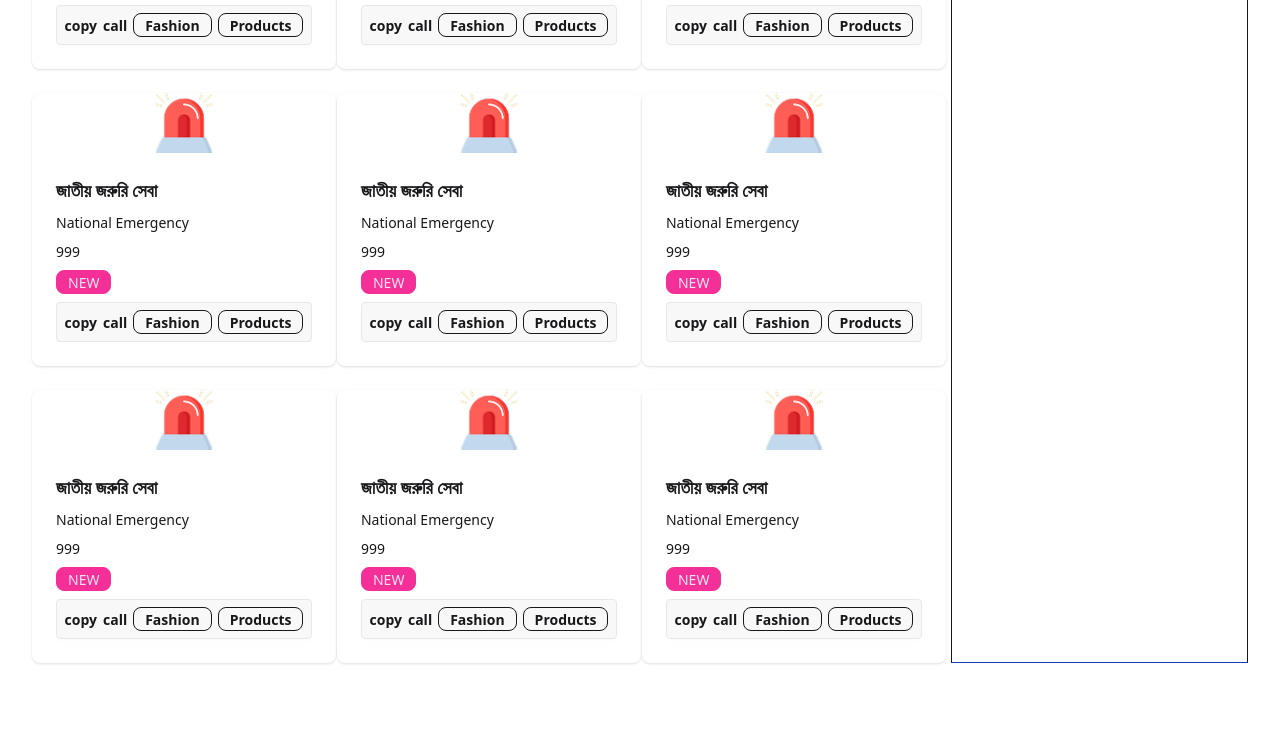
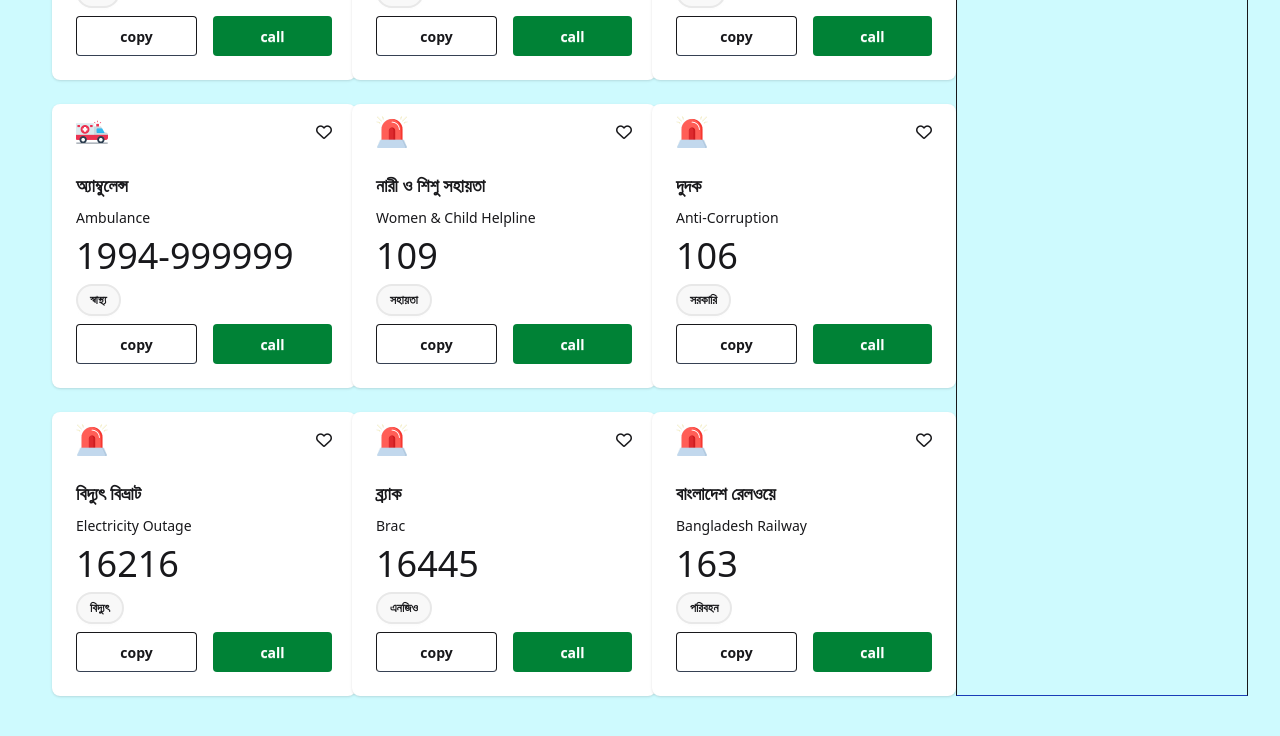
Before and after one commit to tishadey45/emergency-hotline, a website: page index.html in a window 1280 px wide. Shown: the part 608-1344 px from the top of the page. Before the commit the page ends 1311 px from the top, so only its background shows below. Drawn offline with nearby package versions, Linux system fonts and the light colour scheme.

Commit message:
:tada: card section updated

```diff
--- a/index.html
+++ b/index.html
@@ -7,6 +7,8 @@
     <title>Document</title>
     <link href="https://cdn.jsdelivr.net/npm/daisyui@5" rel="stylesheet" type="text/css" />
     <script src="https://cdn.jsdelivr.net/npm/@tailwindcss/browser@4"></script>
+
+    <script src="https://kit.fontawesome.com/08085f3e4c.js" crossorigin="anonymous"></script>
 </head>
 
 <body>
@@ -62,14 +64,15 @@
     <!-- hero section end -->
 
     <!-- main section start -->
-    <main>
+    <main class="bg-cyan-100">
         <section class="max-w-[95%] mx-auto py-10">
-            <div class="flex gap-7 ">
+            <div class="flex gap-7 pl-5">
                 <div class="w-3/4 grid grid-cols-3 gap-6 ">
 
                     <div class="card bg-base-100 w-76 shadow-sm">
-                        <figure>
-                            <img class="w-15" src="./assets/emergency.png" alt="">
+                        <figure class="flex justify-between items-center px-6 pt-3">
+                            <img class="w-8" src="./assets/emergency.png" alt="">
+                            <i class="fa-regular fa-heart"></i>
                         </figure>
                         <div class="card-body">
                             <h2 class="card-title">
@@ -77,194 +80,211 @@
 
                             </h2>
                             <p>National Emergency</p>
-                            <h2>999</h2>
-                            <div class="badge badge-secondary">NEW</div>
-                            <div class="btn">
-                                <button class="">copy</button>
-                                <button>call</button>
-                                <div class="badge badge-outline">Fashion</div>
-                                <div class="badge badge-outline">Products</div>
+                            <h2 class="text-4xl">999</h2>
+                            <div>
+                                <button
+                                    class="btn btn-sm px-3 py-1 rounded-3xl text-shadow-fuchsia-200 border-2">All</button>
+                            </div>
+                            <div class="flex gap-4">
+
+                                <button class="btn  btn-outline flex-1 border-b-gray-700 ">copy</button>
+                                <button class="btn btn-outline border-none text-white bg-green-700 flex-1">call</button>
+                            </div>
+
+                        </div>
+                    </div>
+
+                    <div class="card bg-base-100 w-76 shadow-sm">
+                        <figure class="flex justify-between items-center px-6 pt-3">
+                            <img class="w-8" src="./assets/police.png" alt="">
+                            <i class="fa-regular fa-heart"></i>
+                        </figure>
+                        <div class="card-body">
+                            <h2 class="card-title">
+                                পুলিশ
+
+                            </h2>
+                            <p>Police</p>
+                            <h2 class="text-4xl">999</h2>
+                            <div>
+                                <button
+                                    class="btn btn-sm px-3 py-1 rounded-3xl text-shadow-fuchsia-200 border-2">পুলিশ</button>
+                            </div>
+                            <div class="flex gap-4">
+
+                                <button class="btn  btn-outline flex-1 border-b-gray-700 ">copy</button>
+                                <button class="btn btn-outline border-none text-white bg-green-700 flex-1">call</button>
+                            </div>
+
+                        </div>
+                    </div>
+
+                    <div class="card bg-base-100 w-76 shadow-sm">
+                        <figure class="flex justify-between items-center px-6 pt-3">
+                            <img class="w-8" src="./assets/fire-service.png" alt="">
+                            <i class="fa-regular fa-heart"></i>
+                        </figure>
+                        <div class="card-body">
+                            <h2 class="card-title">
+                                ফায়ার সার্ভিস
+
+                            </h2>
+                            <p>Fire Service</p>
+                            <h2 class="text-4xl">999</h2>
+                            <div>
+                                <button
+                                    class="btn btn-sm px-3 py-1 rounded-3xl text-shadow-fuchsia-200 border-2">ফায়ার</button>
+                            </div>
+                            <div class="flex gap-4">
+
+                                <button class="btn  btn-outline flex-1 border-b-gray-700 ">copy</button>
+                                <button class="btn btn-outline border-none text-white bg-green-700 flex-1">call</button>
+                            </div>
+
+                        </div>
+                    </div>
+                    <div class="card bg-base-100 w-76 shadow-sm">
+                        <figure class="flex justify-between items-center px-6 pt-3">
+                            <img class="w-8" src="./assets/ambulance.png" alt="">
+                            <i class="fa-regular fa-heart"></i>
+                        </figure>
+                        <div class="card-body">
+                            <h2 class="card-title">
+                                অ্যাম্বুলেন্স
+
+                            </h2>
+                            <p>Ambulance</p>
+                            <h2 class="text-4xl">1994-999999</h2>
+                            <div>
+                                <button
+                                    class="btn btn-sm px-3 py-1 rounded-3xl text-shadow-fuchsia-200 border-2">স্বাস্থ্য</button>
+                            </div>
+                            <div class="flex gap-4">
+
+                                <button class="btn  btn-outline flex-1 border-b-gray-700 ">copy</button>
+                                <button class="btn btn-outline border-none text-white bg-green-700 flex-1">call</button>
+                            </div>
+
+                        </div>
+                    </div>
+                    <div class="card bg-base-100 w-76 shadow-sm">
+                        <figure class="flex justify-between items-center px-6 pt-3">
+                            <img class="w-8" src="./assets/emergency.png" alt="">
+                            <i class="fa-regular fa-heart"></i>
+                        </figure>
+                        <div class="card-body">
+                            <h2 class="card-title">
+                                নারী ও শিশু সহায়তা
+
+                            </h2>
+                            <p>Women & Child Helpline</p>
+                            <h2 class="text-4xl">109</h2>
+                            <div>
+                                <button
+                                    class="btn btn-sm px-3 py-1 rounded-3xl text-shadow-fuchsia-200 border-2">সহায়তা</button>
+                            </div>
+                            <div class="flex gap-4">
+
+                                <button class="btn  btn-outline flex-1 border-b-gray-700 ">copy</button>
+                                <button class="btn btn-outline border-none text-white bg-green-700 flex-1">call</button>
+                            </div>
+
+                        </div>
+                    </div>
+
+                    <div class="card bg-base-100 w-76 shadow-sm">
+                        <figure class="flex justify-between items-center px-6 pt-3">
+                            <img class="w-8" src="./assets/emergency.png" alt="">
+                            <i class="fa-regular fa-heart"></i>
+                        </figure>
+                        <div class="card-body">
+                            <h2 class="card-title">
+                                দুদক
+
+                            </h2>
+                            <p>Anti-Corruption</p>
+                            <h2 class="text-4xl">106</h2>
+                            <div>
+                                <button
+                                    class="btn btn-sm px-3 py-1 rounded-3xl text-shadow-fuchsia-200 border-2">সরকারি</button>
+                            </div>
+                            <div class="flex gap-4">
+
+                                <button class="btn  btn-outline flex-1 border-b-gray-700 ">copy</button>
+                                <button class="btn btn-outline border-none text-white bg-green-700 flex-1">call</button>
                             </div>
                         </div>
                     </div>
-
-
                     <div class="card bg-base-100 w-76 shadow-sm">
-                        <figure>
-                            <img class="w-15" src="./assets/emergency.png" alt="">
+                        <figure class="flex justify-between items-center px-6 pt-3">
+                            <img class="w-8" src="./assets/emergency.png" alt="">
+                            <i class="fa-regular fa-heart"></i>
                         </figure>
                         <div class="card-body">
                             <h2 class="card-title">
-                                জাতীয় জরুরি সেবা
+                                বিদ্যুৎ বিভ্রাট
 
                             </h2>
-                            <p>National Emergency</p>
-                            <h2>999</h2>
-                            <div class="badge badge-secondary">NEW</div>
-                            <div class="btn">
-                                <button class="">copy</button>
-                                <button>call</button>
-                                <div class="badge badge-outline">Fashion</div>
-                                <div class="badge badge-outline">Products</div>
+                            <p>Electricity Outage</p>
+                            <h2 class="text-4xl">16216</h2>
+                            <div>
+                                <button
+                                    class="btn btn-sm px-3 py-1 rounded-3xl text-shadow-fuchsia-200 border-2">বিদ্যুৎ</button>
+                            </div>
+                            <div class="flex gap-4">
+
+                                <button class="btn  btn-outline flex-1 border-b-gray-700 ">copy</button>
+                                <button class="btn btn-outline border-none text-white bg-green-700 flex-1">call</button>
                             </div>
                         </div>
                     </div>
-
-
                     <div class="card bg-base-100 w-76 shadow-sm">
-                        <figure>
-                            <img class="w-15" src="./assets/emergency.png" alt="">
+                        <figure class="flex justify-between items-center px-6 pt-3">
+                            <img class="w-8" src="./assets/emergency.png" alt="">
+                            <i class="fa-regular fa-heart"></i>
                         </figure>
                         <div class="card-body">
                             <h2 class="card-title">
-                                জাতীয় জরুরি সেবা
+                                ব্র্যাক
 
                             </h2>
-                            <p>National Emergency</p>
-                            <h2>999</h2>
-                            <div class="badge badge-secondary">NEW</div>
-                            <div class="btn">
-                                <button class="">copy</button>
-                                <button>call</button>
-                                <div class="badge badge-outline">Fashion</div>
-                                <div class="badge badge-outline">Products</div>
+                            <p>Brac</p>
+                            <h2 class="text-4xl">16445</h2>
+                            <div>
+                                <button
+                                    class="btn btn-sm px-3 py-1 rounded-3xl text-shadow-fuchsia-200 border-2">এনজিও</button>
+                            </div>
+                            <div class="flex gap-4">
+
+                                <button class="btn  btn-outline flex-1 border-b-gray-700 ">copy</button>
+                                <button class="btn btn-outline border-none text-white bg-green-700 flex-1">call</button>
                             </div>
                         </div>
                     </div>
-
-
                     <div class="card bg-base-100 w-76 shadow-sm">
-                        <figure>
-                            <img class="w-15" src="./assets/emergency.png" alt="">
+                        <figure class="flex justify-between items-center px-6 pt-3">
+                            <img class="w-8" src="./assets/emergency.png" alt="">
+                            <i class="fa-regular fa-heart"></i>
                         </figure>
                         <div class="card-body">
                             <h2 class="card-title">
-                                জাতীয় জরুরি সেবা
+                                বাংলাদেশ রেলওয়ে
 
                             </h2>
-                            <p>National Emergency</p>
-                            <h2>999</h2>
-                            <div class="badge badge-secondary">NEW</div>
-                            <div class="btn">
-                                <button class="">copy</button>
-                                <button>call</button>
-                                <div class="badge badge-outline">Fashion</div>
-                                <div class="badge badge-outline">Products</div>
+                            <p>Bangladesh Railway</p>
+                            <h2 class="text-4xl">163</h2>
+                            <div>
+                                <button
+                                    class="btn btn-sm px-3 py-1 rounded-3xl text-shadow-fuchsia-200 border-2">পরিবহন</button>
                             </div>
+                            <div class="flex gap-4">
+
+                                <button class="btn  btn-outline flex-1 border-b-gray-700 ">copy</button>
+                                <button class="btn btn-outline border-none text-white bg-green-700 flex-1">call</button>
+                            </div>
+
                         </div>
                     </div>
-
-
-                    <div class="card bg-base-100 w-76 shadow-sm">
-                        <figure>
-                            <img class="w-15" src="./assets/emergency.png" alt="">
-                        </figure>
-                        <div class="card-body">
-                            <h2 class="card-title">
-                                জাতীয় জরুরি সেবা
-
-                            </h2>
-                            <p>National Emergency</p>
-                            <h2>999</h2>
-                            <div class="badge badge-secondary">NEW</div>
-                            <div class="btn">
-                                <button class="">copy</button>
-                                <button>call</button>
-                                <div class="badge badge-outline">Fashion</div>
-                                <div class="badge badge-outline">Products</div>
-                            </div>
-                        </div>
-                    </div>
-
-
-                    <div class="card bg-base-100 w-76 shadow-sm">
-                        <figure>
-                            <img class="w-15" src="./assets/emergency.png" alt="">
-                        </figure>
-                        <div class="card-body">
-                            <h2 class="card-title">
-                                জাতীয় জরুরি সেবা
-
-                            </h2>
-                            <p>National Emergency</p>
-                            <h2>999</h2>
-                            <div class="badge badge-secondary">NEW</div>
-                            <div class="btn">
-                                <button class="">copy</button>
-                                <button>call</button>
-                                <div class="badge badge-outline">Fashion</div>
-                                <div class="badge badge-outline">Products</div>
-                            </div>
-                        </div>
-                    </div>
-
-
-                    <div class="card bg-base-100 w-76 shadow-sm">
-                        <figure>
-                            <img class="w-15" src="./assets/emergency.png" alt="">
-                        </figure>
-                        <div class="card-body">
-                            <h2 class="card-title">
-                                জাতীয় জরুরি সেবা
-
-                            </h2>
-                            <p>National Emergency</p>
-                            <h2>999</h2>
-                            <div class="badge badge-secondary">NEW</div>
-                            <div class="btn">
-                                <button class="">copy</button>
-                                <button>call</button>
-                                <div class="badge badge-outline">Fashion</div>
-                                <div class="badge badge-outline">Products</div>
-                            </div>
-                        </div>
-                    </div>
-
-
-                    <div class="card bg-base-100 w-76 shadow-sm">
-                        <figure>
-                            <img class="w-15" src="./assets/emergency.png" alt="">
-                        </figure>
-                        <div class="card-body">
-                            <h2 class="card-title">
-                                জাতীয় জরুরি সেবা
-
-                            </h2>
-                            <p>National Emergency</p>
-                            <h2>999</h2>
-                            <div class="badge badge-secondary">NEW</div>
-                            <div class="btn">
-                                <button class="">copy</button>
-                                <button>call</button>
-                                <div class="badge badge-outline">Fashion</div>
-                                <div class="badge badge-outline">Products</div>
-                            </div>
-                        </div>
-                    </div>
-
-
-                    <div class="card bg-base-100 w-76 shadow-sm">
-                        <figure>
-                            <img class="w-15" src="./assets/emergency.png" alt="">
-                        </figure>
-                        <div class="card-body">
-                            <h2 class="card-title">
-                                জাতীয় জরুরি সেবা
-
-                            </h2>
-                            <p>National Emergency</p>
-                            <h2>999</h2>
-                            <div class="badge badge-secondary">NEW</div>
-                            <div class="btn">
-                                <button class="">copy</button>
-                                <button>call</button>
-                                <div class="badge badge-outline">Fashion</div>
-                                <div class="badge badge-outline">Products</div>
-                            </div>
-                        </div>
-                    </div>
-
-
                 </div>
                 <div class="w-1/4 border border-b-blue-800">
                     hi
```
